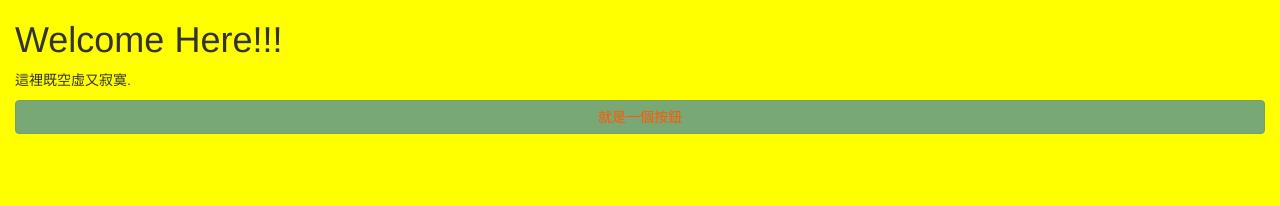
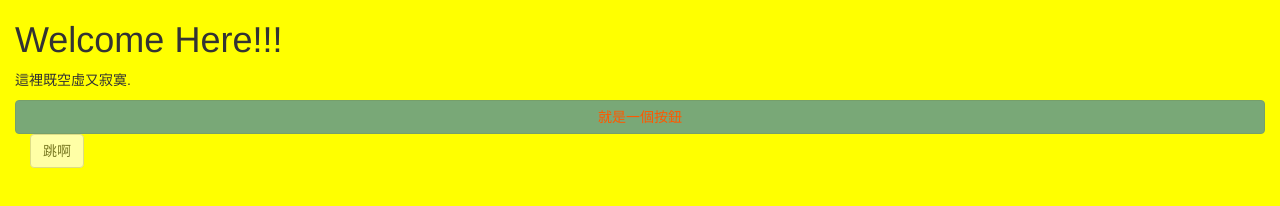
Before and after one commit to 409261392/409261392.github.io, a plain HTML site: page index.html in a window 1280 px wide. Drawn offline with nearby package versions, Linux system fonts and the light colour scheme.

Commit message:
Update index.html

```diff
--- a/index.html
+++ b/index.html
@@ -4,8 +4,9 @@
  <script src="https://ajax.googleapis.com/ajax/libs/jquery/3.5.1/jquery.min.js"></script>
   <script>
     $(document).ready(function() {
-      $("#target").css("color", "red");
+      $("#1").css("color", "red");
       $("button").prop("disabled", true);
+      $("#2").addClass("animated shake");
     });
   </script>
   <style>
@@ -19,8 +20,11 @@
   <h1 class="yellow-text">Welcome Here!!!</h1>
   <main>
     <p> 這裡既空虛又寂寞.</p>
-      <button class="btn btn-block btn-primary" id="target">就是一個按鈕</button>
-     </div>
+      <button class="btn btn-block btn-primary" id="1">就是一個按鈕</button>
+   <duv class="row">
+    <div class="col-xs-6">
+     <button class="btn btn-default target" id="2">跳啊</button>
+    </div>
   </main>
 </body>
 </div>
```
